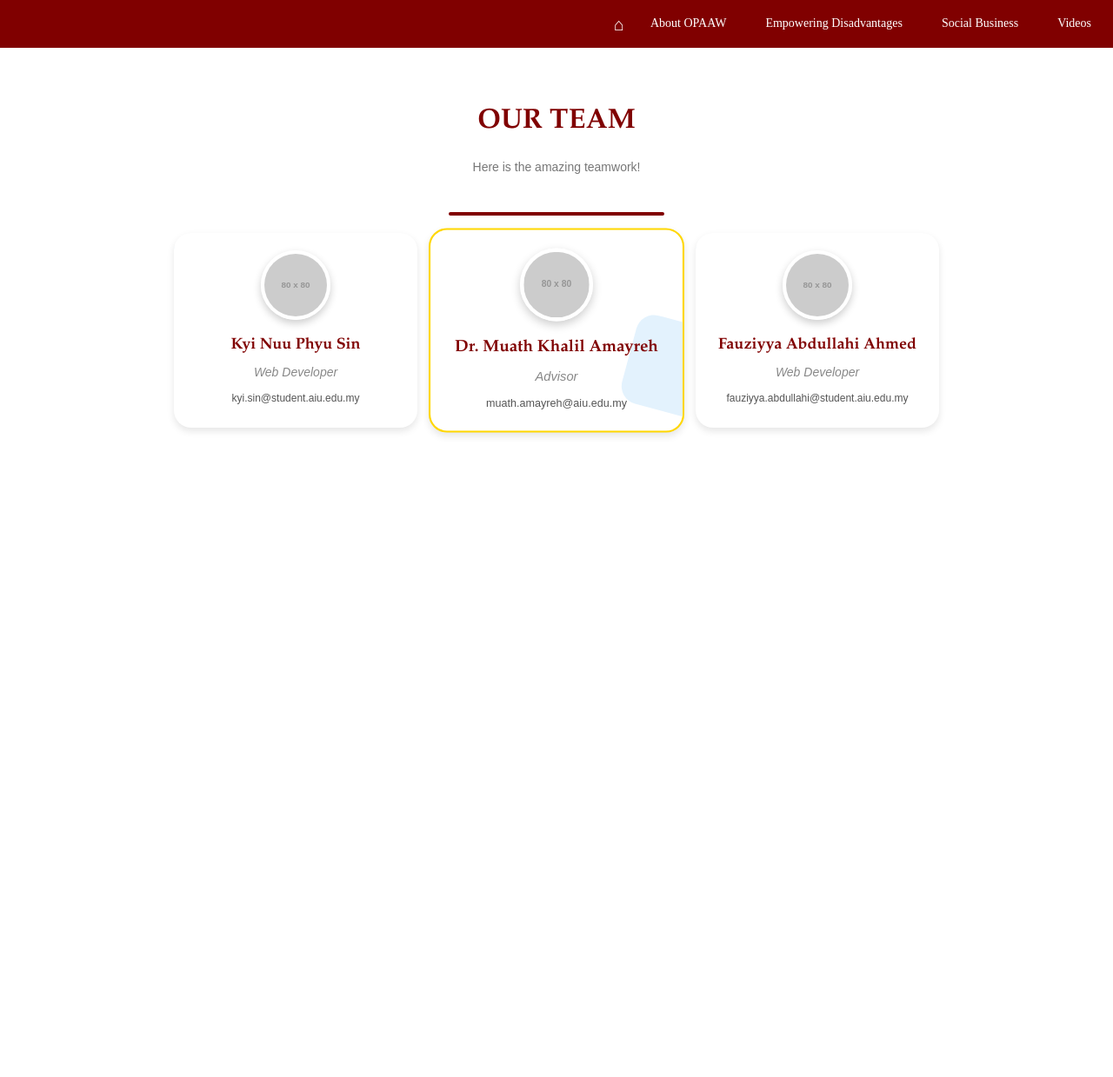
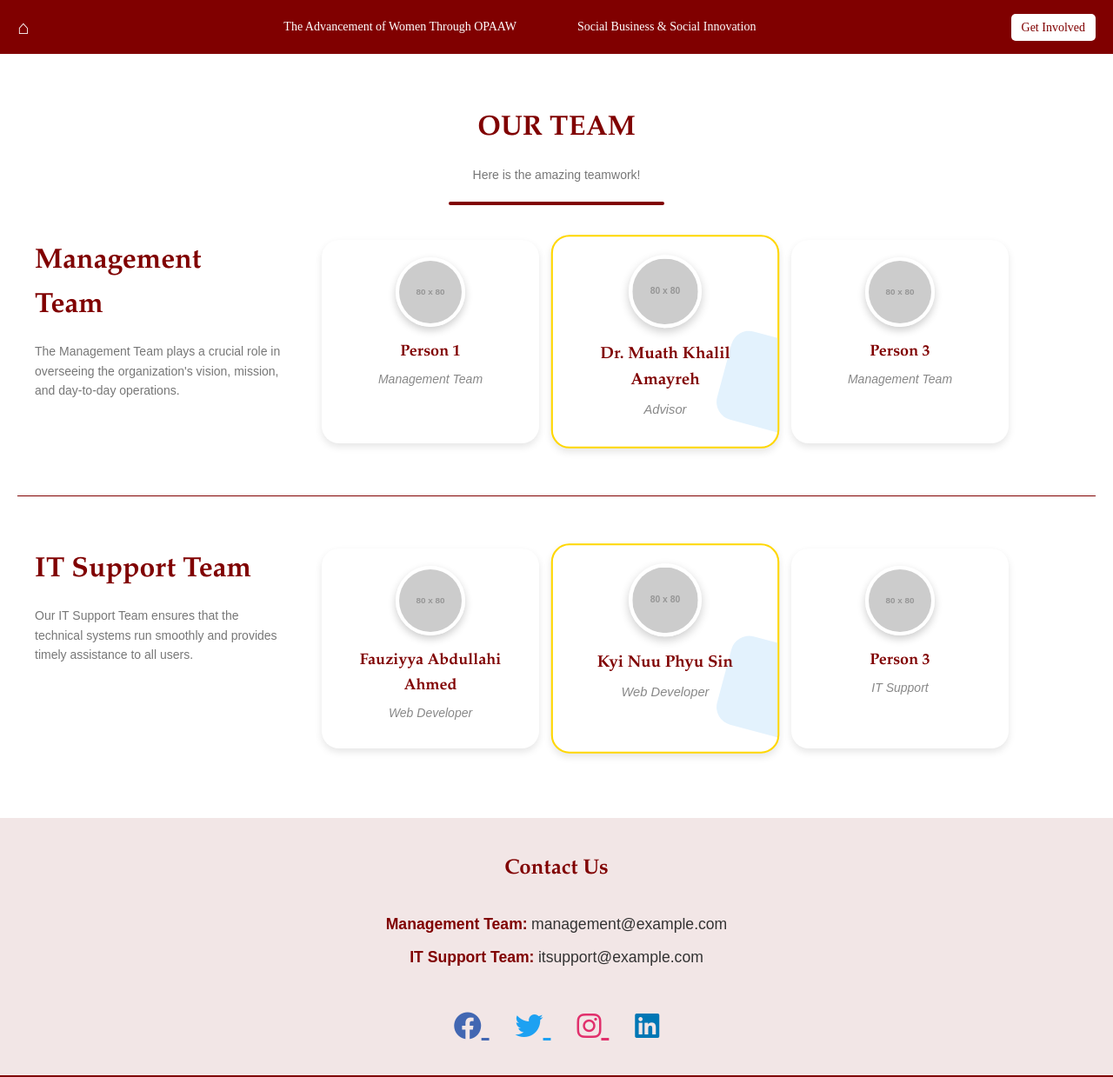
Before and after one commit to FauzieA/FauzieA.github.io, a plain HTML site: page meettheteam.html in a window 1280 px wide. Shown: the whole page at 87% size. Before the commit the page ends 800 px from the top, so only its background shows below. Drawn offline with Linux system fonts and the light colour scheme; placeholder pictures from the web are drawn by us.

Commit message:
Update meettheteam.html

```diff
--- a/meettheteam.html
+++ b/meettheteam.html
@@ -1,6 +1,7 @@
 <!DOCTYPE html>
 <html lang="en">
 <head>
+    <link rel="stylesheet" href="https://cdnjs.cloudflare.com/ajax/libs/font-awesome/6.0.0-beta3/css/all.min.css">
     <meta charset="UTF-8">
     <meta name="viewport" content="width=device-width, initial-scale=1.0">
     <title>Meet the Team</title>
@@ -17,41 +18,80 @@
             background-color: #fff; /* Clean, neutral background */
             color: #800000;
             line-height: 1.6;
+            overflow-x: hidden;
+        }
+
+        nav {
+            display: flex;
+            align-items: center;
+            justify-content: space-between;
+            background-color: #800000;
+            padding: 15 20px !important;
+            width: 100%;
+            font-family: 'Times New Roman', serif;
+            margin: 0;
+            box-sizing: border-box;
+            border-bottom: 0.5px solid white;
+            z-index: 10;
+        }
+
+        nav .nav-center {
+            display: flex;
+            gap: 30px;
+            flex-grow: 2;
+            justify-content: center;
+        }
+
+        nav a {
+            text-decoration: none;
+            color: white;
+            font-size: 14px;
+            font-family: 'Times New Roman', serif;
+            position: relative;
+            margin: 20px;
+        }
+
+        .nav-center a:hover::after {
+            content: '';
+            position: absolute;
+            width: 60%;
+            height: 2px;
+            background-color: white;
+            bottom: -3px;
+            left: 50%; /* Start at the center of the parent */
+            transform: translateX(-50%);
+            border-radius: 3px;
+        }
+
+        nav a:hover {
+            color: white;
         }
 
         .home-icon a {
             color: white;
             text-decoration: none;
-            font-size: 20px;
-        }
-
-        nav {
-            display: flex;
-            align-items: center;
-            justify-content: right;
-            background-color: #800000;
-            padding: 10px;
-            width: 100%; /* Ensures full width */
-            font-family: 'Times New Roman', serif;
             font-size: 22px;
         }
 
-        nav a {
-            margin: 0 15px;
+        .home-icon:hover a {
+            color:#a64d4d;
             text-decoration: none;
-            color: white;
-            font-size: 14px;
-            font-family:'Times New Roman', serif ;
+            font-size: 22px;
         }
 
-        .nav-links {
-            display: flex;
-            gap: 15px;
+
+        .contact-button a {
+            background-color: white;
+            color: #800000;
+            padding: 8px 12px;
+            border-radius: 5px;
+            text-decoration: none;
+            font-size: 14px;
         }
 
-        nav a:hover {
-            color: #d9b3b3;
-            text-decoration: none;
+        .contact-button a:hover {
+            background-color: #a64d4d;
+            color: #fff;
         }
         /* Team Section */
         .team-section {
@@ -70,17 +110,34 @@
         .team-description {
             font-size: 14px;
             color: #777;
-            margin-bottom: 40px;
+            margin-bottom: 10px;
             max-width: 600px;
             margin-left: auto;
             margin-right: auto;
         }
-
         .team-container {
             display: flex;
-            justify-content: center;
+            justify-content: space-between;
             flex-wrap: wrap;
+            margin-top: 20px;
+            align-items: flex-start;
             gap: 20px;
+            padding: 20px;
+        }
+
+        .team-text-container {
+            flex: 1;
+            max-width: 300px;
+            text-align: left;
+            margin-right: 20px;
+        }
+
+        .team-cards {
+            flex: 3;
+            display: flex;
+            gap: 20px;
+            flex-wrap: wrap;
+            justify-content: flex-start;
         }
 
         /* Team Cards */
@@ -88,7 +145,7 @@
             background: #fff;
             border-radius: 20px;
             box-shadow: 0 4px 8px rgba(0, 0, 0, 0.1);
-            width: 280px;
+            width: 250px;
             padding: 20px;
             text-align: center;
             position: relative;
@@ -179,6 +236,12 @@
             bottom: 20px;
             right: -40px;
         }
+
+        hr {
+            border: 0;
+            border-top: 1px solid #800000;
+            margin: 40px 0;
+        }
     </style>
 </head>
 <body>
@@ -187,39 +250,42 @@
         <div class="home-icon">
             <a href="index.html">⌂</a>
         </div>
-        <div class="nav-links">
-            <a href="aboutus.html">About OPAAW</a>
-            <a href="#objectives">Empowering Disadvantages</a>
-            <a href="https://aiu.edu.my/aiu-social-business/">Social Business</a>
-            <a href="#videos">Videos</a>
+        <div class="nav-center">
+            <a href="aboutus.html">The Advancement of Women Through OPAAW</a>
+            <a href="https://aiu.edu.my/aiu-social-business/">Social Business & Social Innovation</a>
+        </div>
+        <div class="contact-button">
+            <a href="getinvolved.html">Get Involved</a>
         </div>
     </nav>
     <!-- Team Section -->
     <section class="team-section">
         <h1 class="team-title">OUR TEAM</h1>
-        <p class="team-description">
-            Here is the amazing teamwork!
-        </p>
+        <p class="team-description">Here is the amazing teamwork!</p>
 
         <div style="text-align: center; margin: 20px 0;">
             <hr style="border: 2.2px solid #800000; width: 20%; margin: auto; border-radius: 2px;">
         </div>
 
+        <!-- Management Team Section -->
         <div class="team-container">
+            <div class="team-text-container">
+                <h2 class="team-title">Management <br>Team</h2>
+                <p class="team-description">
+                    The Management Team plays a crucial role in overseeing the organization's vision, mission, and day-to-day operations.
+                </p>
+            </div>
+            <div class="team-cards">
                 <!-- Team Member 1 -->
                 <div class="team-card">
-                <div class="background-accent accent-left"></div>
                     <div class="team-image">
                         <img src="https://via.placeholder.com/80" alt="Lena Pearce">
                     </div>
-                <h2 class="team-name">Kyi Nuu Phyu Sin</h2>
-                <p class="team-position"><em>Web Developer</em></p>
-                <p class="team-text">
-                    kyi.sin@student.aiu.edu.my
-                </p>
+                    <h2 class="team-name">Person 1</h2>
+                    <p class="team-position"><em>Management Team</em></p>
+                    <p class="team-text"></p>
                 </div>
-
-            <!-- Team Member 2 (Featured Member) -->
+                <!-- Team Member 2 -->
                 <div class="team-card featured">
                 <div class="background-accent accent-right"></div>
                     <div class="team-image">
@@ -227,24 +293,99 @@
                     </div>
                     <h2 class="team-name">Dr. Muath Khalil Amayreh</h2>
                     <p class="team-position"><em>Advisor</em></p>
-                <p class="team-text">
-                    muath.amayreh@aiu.edu.my
+                    <p class="team-text"></p>
+                </div>
+                <!-- Team Member 3 -->
+                <div class="team-card">
+                    <div class="team-image">
+                        <img src="https://via.placeholder.com/80" alt="Arielle Copper">
+                    </div>
+                    <h2 class="team-name">Person 3</h2>
+                    <p class="team-position"><em>Management Team</em></p>
+                    <p class="team-text"></p>
+                </div>
+            </div>
+        </div>
+
+        <hr>
+
+        <!-- IT Support Team Section -->
+        <div class="team-container">
+            <div class="team-text-container">
+                <h2 class="team-title">IT Support Team</h2>
+                <p class="team-description">
+                    Our IT Support Team ensures that the technical systems run smoothly and provides timely assistance to all users.
+                </p>
+            </div>
+            <div class="team-cards">
+                <!-- Team Member 1 -->
+                <div class="team-card">
+                    <div class="team-image">
+                        <img src="https://via.placeholder.com/80" alt="John Doe">
+                    </div>
+                    <h2 class="team-name">Fauziyya Abdullahi Ahmed</h2>
+                    <p class="team-position"><em>Web Developer</em></p>
+                    <p class="team-text"></p>
+                </div>
+                <!-- Team Member 2 -->
+                <div class="team-card featured">
+                    <div class="background-accent accent-right"></div>
+                    <div class="team-image">
+                        <img src="https://via.placeholder.com/80" alt="Jane Smith">
+                    </div>
+                    <h2 class="team-name">Kyi Nuu Phyu Sin</h2>
+                    <p class="team-position"><em>Web Developer</em></p>
+                    <p class="team-text"></p>
+                </div>
+                <!-- Team Member 3 -->
+                <div class="team-card">
+                    <div class="team-image">
+                        <img src="https://via.placeholder.com/80" alt="Alex Brown">
+                    </div>
+                    <h2 class="team-name">Person 3</h2>
+                    <p class="team-position"><em>IT Support</em></p>
+                    <p class="team-text"></p>
+                </div>
+            </div>
+        </div>
+    </section>
+
+    <section id="contact-us" style="background-color: #f2e6e6; padding: 30px 0; margin-bottom: 0;border-bottom: 2.5px solid #800000;">
+        <div class="container" style="text-align: center; max-width: 1200px; margin: 0 auto;">
+          <h2 style="font-size: 1.5rem; margin: 10px; font-family: 'Garamond', serif; color:#800000; margin-bottom: 30px;">Contact Us</h2>
+
+          <!-- Contact Emails -->
+          <div style="margin-bottom: 20px;">
+            <p style="font-size: 1.1rem; margin-top: 10px; font-family: 'Times New Roman', serif; color:#800000">
+            <strong>Management Team:</strong>
+              <a href="mailto:management@example.com" style="color: #333; text-decoration: none;">
+                management@example.com
+              </a>
+            </p>
+            <p style="font-size: 1.1rem; font-family: 'Times New Roman', serif; color:#800000; margin-top: 10px;">
+              <strong>IT Support Team:</strong>
+              <a href="mailto:itsupport@example.com" style="color: #333; text-decoration: none;">
+                itsupport@example.com
+              </a>
             </p>
           </div>
 
-            <!-- Team Member 3 -->
-            <div class="team-card">
-                <div class="background-accent accent-left"></div>
-                <div class="team-image">
-                    <img src="https://via.placeholder.com/80" alt="Arielle Copper">
-                </div>
-                <h2 class="team-name">Fauziyya Abdullahi Ahmed</h2>
-                <p class="team-position"><em>Web Developer</em></p>
-                <p class="team-text">
-                    fauziyya.abdullahi@student.aiu.edu.my
-                </p>
+          <div style="margin-top: 40px;">
+            <a href="https://www.facebook.com/yourpage" target="_blank" style="margin: 0 15px; color: #4267B2; font-size: 2rem;">
+              <i class="fab fa-facebook"></i>
+            </a>
+            <a href="https://twitter.com/yourpage" target="_blank" style="margin: 0 15px; color: #1DA1F2; font-size: 2rem;">
+              <i class="fab fa-twitter"></i>
+            </a>
+            <a href="https://www.instagram.com/yourpage" target="_blank" style="margin: 0 15px; color: #E1306C; font-size: 2rem;">
+              <i class="fab fa-instagram"></i>
+            </a>
+            <a href="https://www.linkedin.com/yourpage" target="_blank" style="margin: 0 15px; color: #0077B5; font-size: 2rem;">
+              <i class="fab fa-linkedin"></i>
+            </a>
           </div>
         </div>
     </section>
+
 </body>
 </html>
```
Lines whose indentation alone changed are shown as unchanged.
